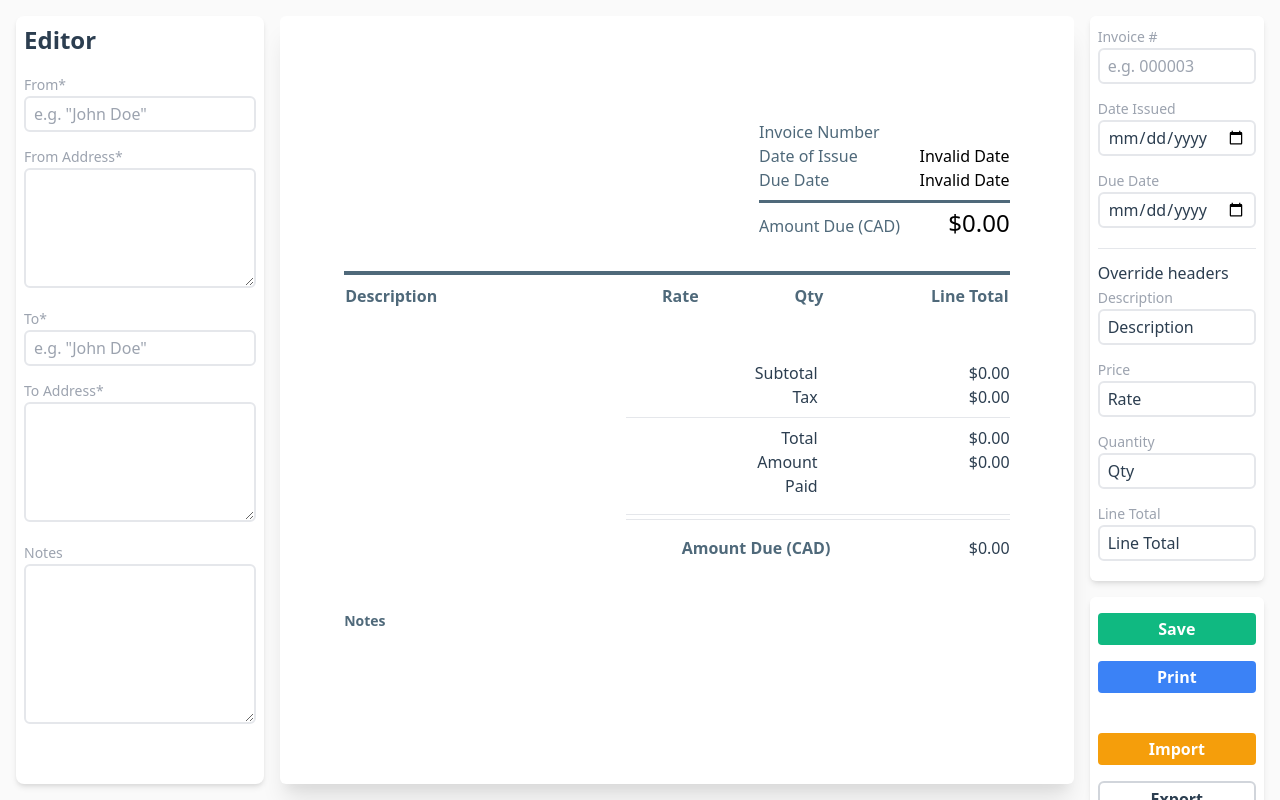
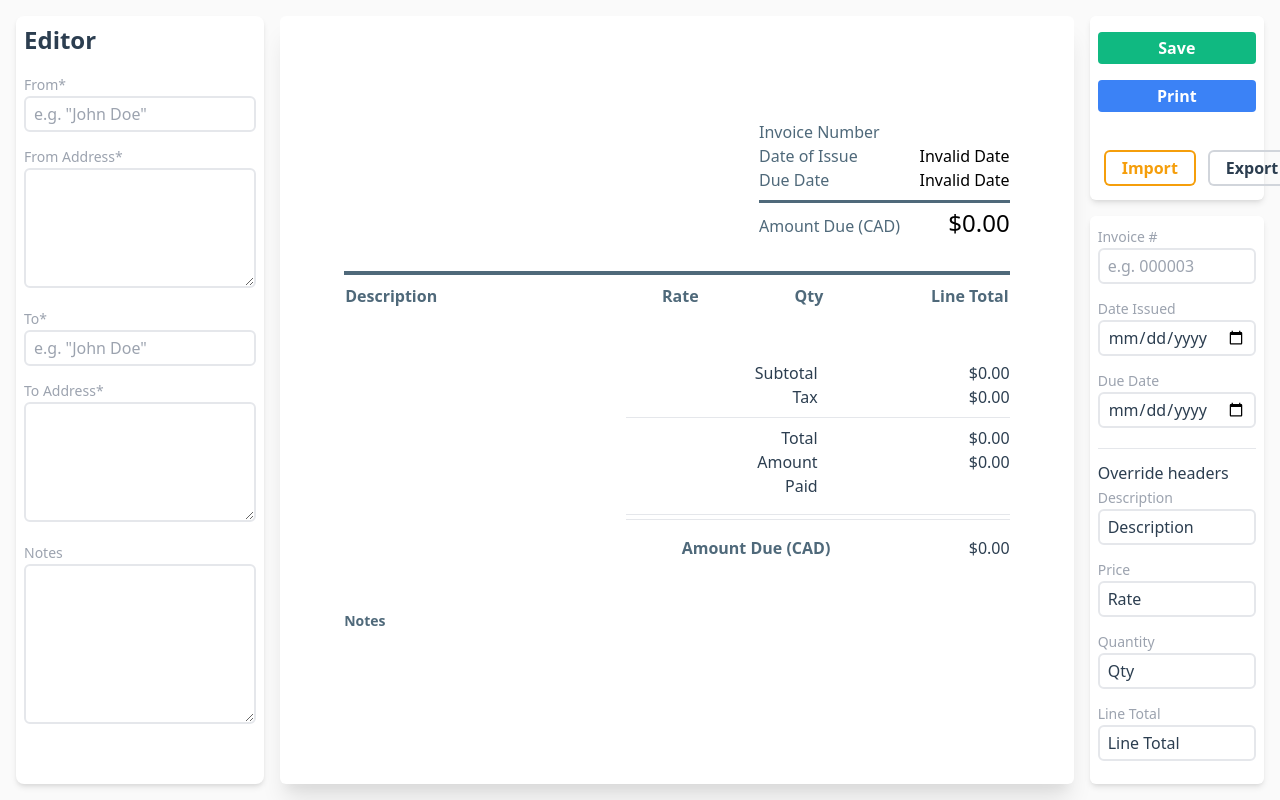
Before and after one commit to bill-ahmed/simple-invoice, a Vue app: page / in a window 1280 px wide. Built offline with nearby package versions, Linux system fonts and the light colour scheme.

Commit message:
fix issue with importing same file more than once - show user notifications of actions - styling tweaks

```diff
--- a/package.json
+++ b/package.json
@@ -10,7 +10,8 @@
   "dependencies": {
     "core-js": "^3.6.5",
     "papaparse": "^5.3.1",
-    "vue": "^3.0.0"
+    "vue": "^3.0.0",
+    "vue-toastification": "^2.0.0-rc.5"
   },
   "devDependencies": {
     "@tailwindcss/postcss7-compat": "^2.2.17",
--- a/src/App.vue
+++ b/src/App.vue
@@ -28,8 +28,28 @@
       <EditorVue class="rounded-md" :meta="invoiceMeta" :data="invoiceData"/>
 
       <div class="col w-1/6 overflow-auto">
+        <!-- Controls -->
+        <div class="m-4 mb-2 p-2 shadow-md bg-white rounded-md">
+          <div>
+            <input type="file" :key="filePickerKey" id="file_picker" class="hidden"/>
+            <div class="col">
+              <button class="my-2 btn-success" @click="save"> Save </button>
+              <button class="my-2 btn-info w-full" @click="print"> Print </button>
+
+              <br/>
+
+              <div class="row my-2">
+                <button class="mx-2 btn-warn btn-outlined w-full" @click="importData"> Import </button>
+                <button class="mx-2 btn-bare btn-outlined w-full" @click="exportData"> Export </button>
+              </div>
+
+              <!-- <button @click="debug">debug</button> -->
+            </div>
+          </div>
+        </div>
+
         <!-- Meta data controls -->
-        <div class="m-4 mb-2 p-2 flex-grow shadow-md bg-white rounded-md">
+        <div class="m-4 mt-2 p-2 flex-grow shadow-md bg-white rounded-md">
           <div>
             <label>Invoice #</label>
             <input v-model="invoiceMeta.id" placeholder='e.g. 000003' class="w-full"/>
@@ -58,29 +78,13 @@
           </div>
         </div>
 
-        <!-- Controls -->
-        <div class="m-4 mt-2 p-2 shadow-md bg-white rounded-md">
-          <div>
-            <input type="file" id="file_picker" class="hidden"/>
-            <div class="col">
-              <button class="my-2 btn-success" @click="save"> Save </button>
-              <button class="my-2 btn-info w-full" @click="print"> Print </button>
-
-              <br/>
-
-              <button class="my-2 btn-warn w-full" @click="importData"> Import </button>
-              <button class="my-2 btn-bare w-full" @click="exportData"> Export </button>
-
-              <button @click="debug">debug</button>
-            </div>
-          </div>
-        </div>
       </div>
     </div>
   </div>
 </template>
 
 <script>
+import { useToast } from "vue-toastification";
 import EditorVue from './components/Editor.vue'
 import editorStyles from './styles/app.css.json';
 import { parseInvoiceCSV, sanitizeData } from './utils';
@@ -103,19 +107,24 @@ export default {
 
     return {
       invoiceMeta,
-      invoiceData
+      invoiceData,
+      filePickerKey: 0,  // Hacky way of clearing the input each time it's read
+      toast: useToast()
     }
   },
   methods: {
     debug() { this.invoiceData.body.items[0].description = 'test' },
     save() {
-      console.log('saving meta', this.invoiceMeta, this.invoiceMeta.dateIssue)
       localStorage.setItem('invoiceDataMeta', JSON.stringify(this.invoiceMeta))
       localStorage.setItem('invoiceData', JSON.stringify(this.invoiceData))
+
+      this.toast.success('Saved locally!')
     },
     importData() {
       let elem = document.getElementById('file_picker');
-      elem.addEventListener('change', () => {
+
+      elem.addEventListener('input', () => {
+        console.log('new file')
         let file = elem.files[0];
         let reader = new FileReader();
 
@@ -124,7 +133,12 @@ export default {
           let invoiceData = this.invoiceData;
           invoiceData.body.items = parsed;
 
-          this.invoiceData = sanitizeData(invoiceData)
+          this.invoiceData = sanitizeData(invoiceData);
+
+          // Clear value each time so we get updated file
+          this.filePickerKey++;
+
+          this.toast.info('Updated invoice.')
         }
 
         reader.readAsText(file);
--- a/src/main.js
+++ b/src/main.js
@@ -1,6 +1,17 @@
 import { createApp } from 'vue'
+import Toast, { POSITION  } from "vue-toastification";
 import App from './App.vue'
 
 import './styles/app.css';
+import "vue-toastification/dist/index.css";
 
-createApp(App).mount('#app')
+const app = createApp(App)
+
+const toastOptions = {
+  position: POSITION.BOTTOM_RIGHT,
+  timeout: 3000,
+  maxToasts: 3
+}
+
+app.use(Toast, toastOptions);
+app.mount('#app')
--- a/src/styles/app.css
+++ b/src/styles/app.css
@@ -21,11 +21,19 @@ button {
   @apply font-bold py-1 px-4 rounded;
 }
 
-.btn-bare { @apply rounded-md border-2 border-gray-300 }
+.btn-bare { @apply ring-2 ring-gray-300 }
 .btn-info { @apply bg-blue-500 text-white }
 .btn-success { @apply text-white bg-green-500 }
 .btn-danger { @apply text-white bg-red-500 }
 .btn-warn { @apply text-white bg-yellow-500 }
+
+.btn-outlined { @apply bg-transparent ring-2 }
+
+.btn-bare.btn-outlined { @apply border-none hover:bg-gray-500 hover:text-white }
+.btn-warn.btn-outlined { @apply ring-yellow-500 text-yellow-500 border-none hover:bg-yellow-500 hover:text-white }
+
+.btn-icon { @apply inline-flex items-center justify-center }
+.btn-disabled { @apply opacity-50 pointer-events-none  }
 
 
 /* Inputs */
```
Also changed, not shown: 1 other file (tests, documents, lock files or other folders).
